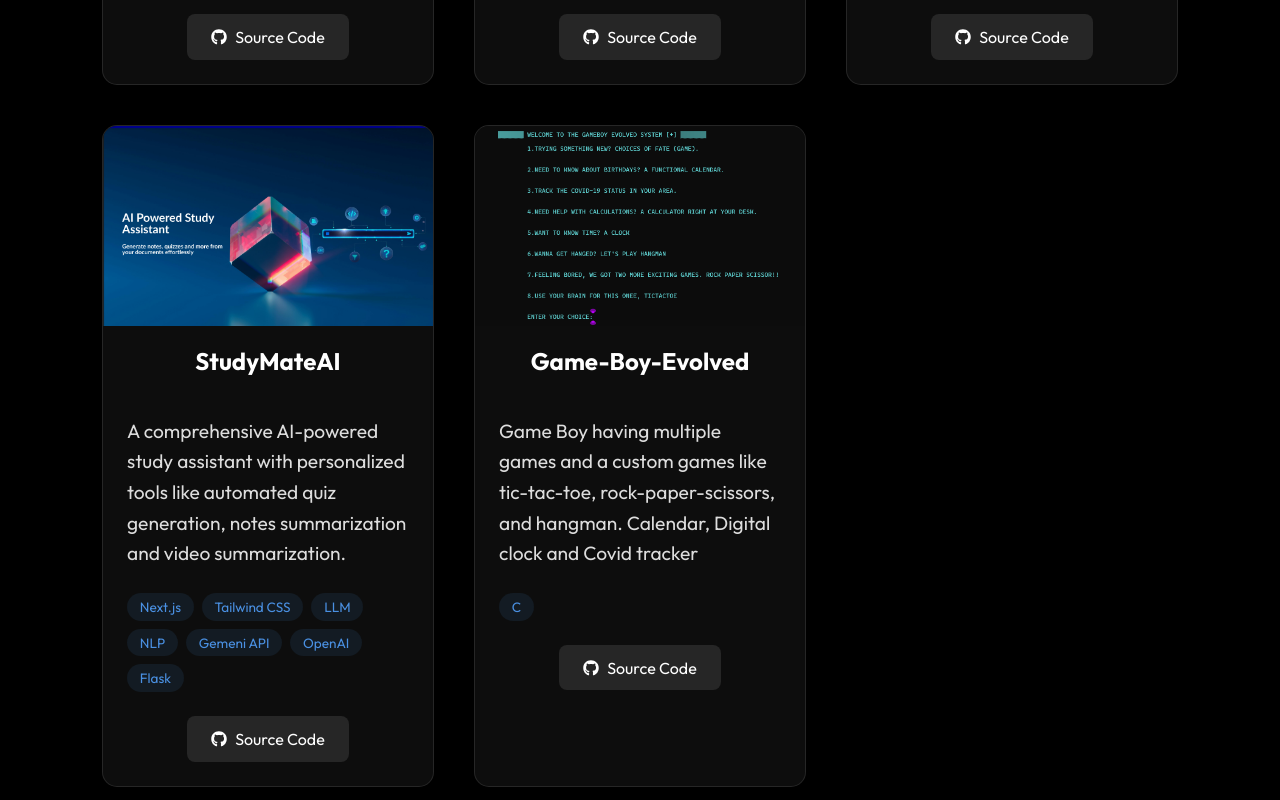
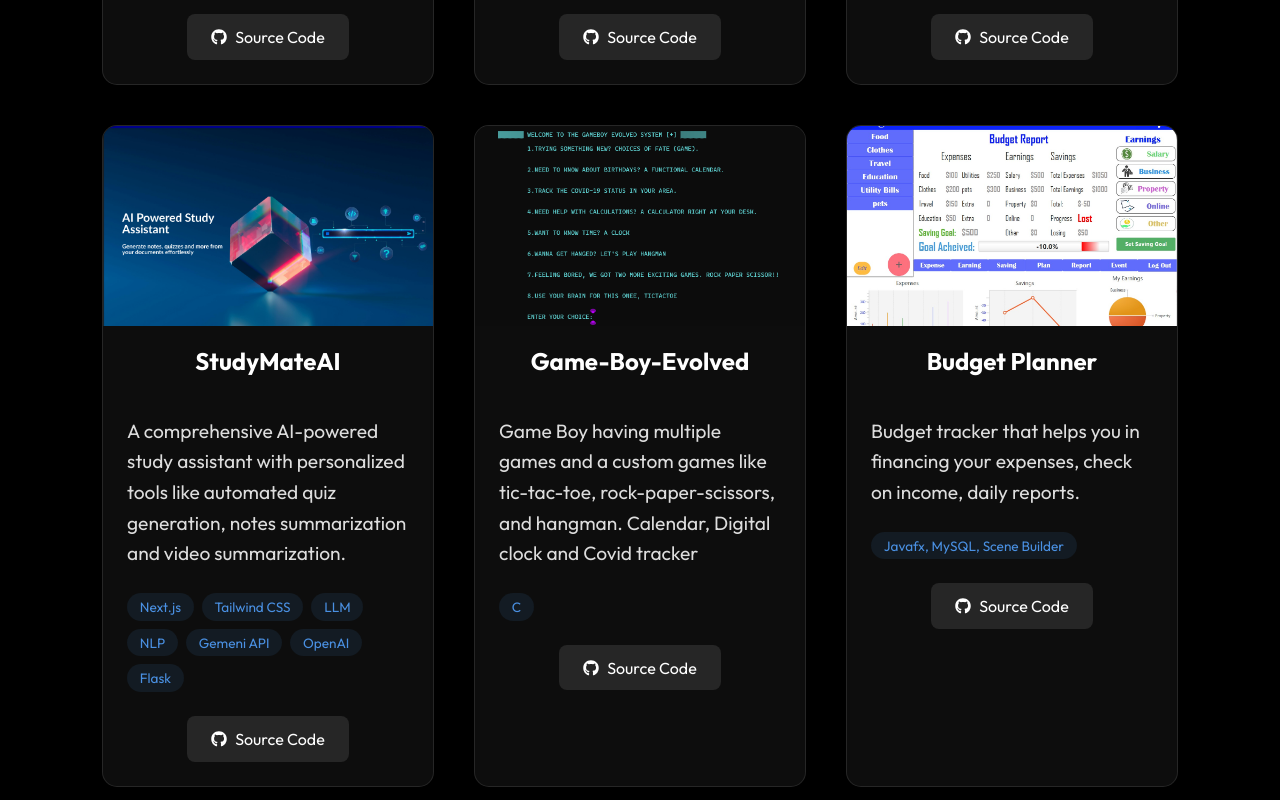
Before and after one commit to shahzaib2k02/Portfolio, a React (Create React App) app: page / in a window 1280 px wide. Shown: the part 3680-4480 px from the top of the page. Built offline with nearby package versions, Linux system fonts and the light colour scheme.

Commit message:
added 6th project

```diff
--- a/src/components/WorKCardData.js
+++ b/src/components/WorKCardData.js
@@ -3,6 +3,7 @@ import pro2 from '../assets/pro2.png';
 import pro3 from '../assets/pro3.jpg';
 import pro4 from '../assets/pro4.png';
 import pro5 from '../assets/pro5.png';
+import pro6 from '../assets/pro6.jpg';
 
 const ProjectCardData = [
     {
@@ -45,7 +46,15 @@ const ProjectCardData = [
         technologies: ["C"],
         github: "https://github.com/shahzaib2k02/GameBoyEvolved.git",
         featured: false
-    }
+    },
+    {
+        imgsrc: pro6,
+        title: "Budget Planner",
+        description: "Budget tracker that helps you in financing your expenses, check on income, daily reports.",
+        technologies: ["Javafx, MySQL, Scene Builder"],
+        github: "https://github.com/shahzaib2k02/Budget-Planner.git",
+        featured: false
+    },
 ];
 
 export default ProjectCardData;
```
Also changed, not shown: src/assets/pro6.jpg (added).
